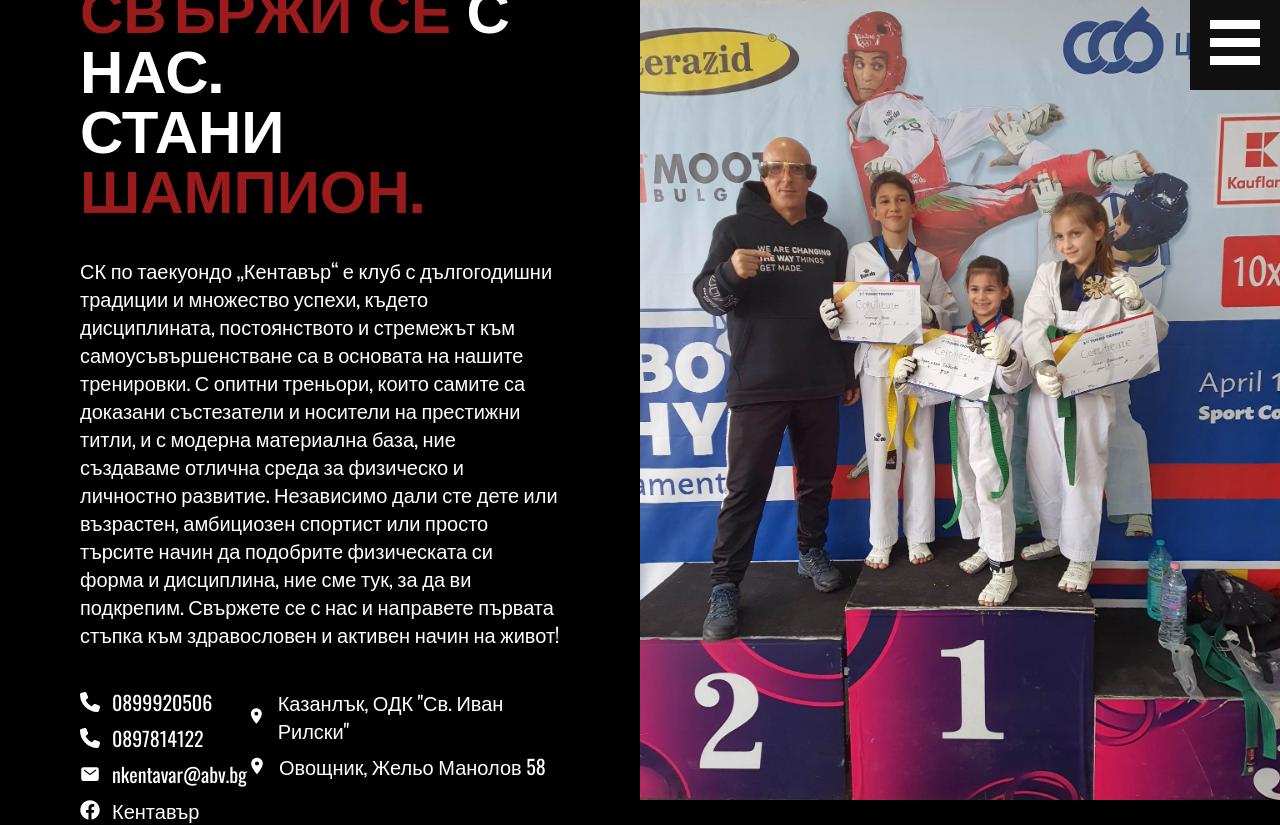
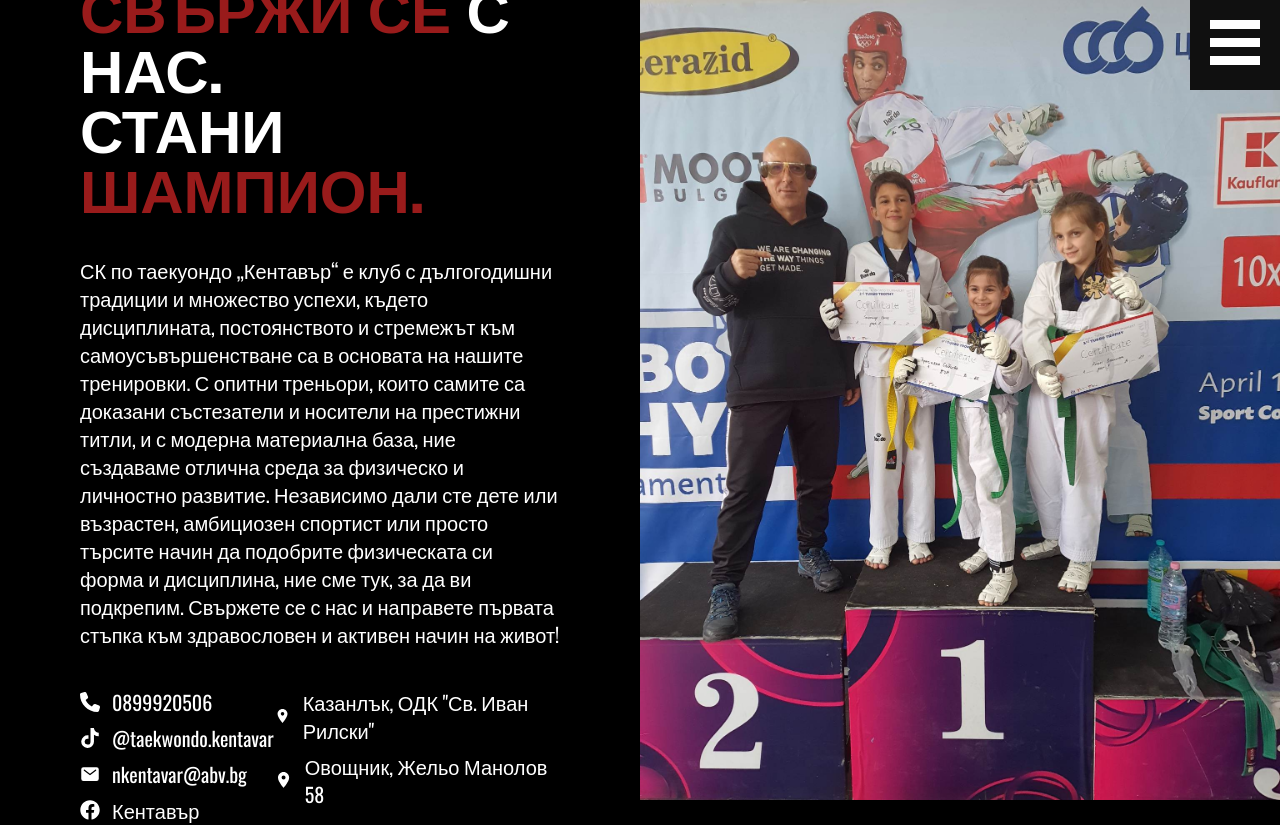
Before and after one commit to HristoBogdanov/kentavar, a Next.js app: page /contacts in a window 1280 px wide. Shown: the top 825 px of the page. Built offline with nearby package versions, Linux system fonts and the light colour scheme.

Commit message:
add tiktok link

```diff
--- a/components/contactsSection.tsx
+++ b/components/contactsSection.tsx
@@ -4,6 +4,7 @@ import { FaPhone } from "react-icons/fa6";
 import { IoMail } from "react-icons/io5";
 import { FaFacebook } from "react-icons/fa";
 import { MdPlace } from "react-icons/md";
+import { FaTiktok } from "react-icons/fa6";
 import { kazanlakHallMap, ovoshtnikHallMap } from "@/utils/mapsLinks";
 import { facebookGroupLink } from "@/utils/socialMediaLinks";
 
@@ -44,12 +45,12 @@ export default function ContactsSection() {
                   0899920506
                 </Link>
                 <Link
-                  href="tel: 0897814122"
+                  href="https://www.tiktok.com/@taekwondo.kentavar"
                   className="flex items-center gap-3 hover:text-red-800 transition-all duration-500"
                   target="_blank"
                 >
-                  <FaPhone />
-                  0897814122
+                  <FaTiktok />
+                  @taekwondo.kentavar
                 </Link>
                 <Link
                   href="mailto: nkentavar@abv.bg"
--- a/components/footer.tsx
+++ b/components/footer.tsx
@@ -4,6 +4,7 @@ import { FaPhone } from "react-icons/fa6";
 import { IoMail } from "react-icons/io5";
 import { FaFacebook } from "react-icons/fa";
 import { MdPlace } from "react-icons/md";
+import { FaTiktok } from "react-icons/fa6";
 import { kazanlakHallMap, ovoshtnikHallMap } from "@/utils/mapsLinks";
 
 export default function Footer() {
@@ -54,12 +55,12 @@ export default function Footer() {
                 0899920506
               </Link>
               <Link
-                href="tel: 0897814122"
+                href="https://www.tiktok.com/@taekwondo.kentavar"
                 className="flex text-xl items-center gap-3 hover:text-red-800 transition-all duration-500"
                 target="_blank"
               >
-                <FaPhone />
-                0897814122
+                <FaTiktok />
+                @taekwondo.kentavar
               </Link>
               <Link
                 href="mailto: nkentavar@abv.bg"
```
